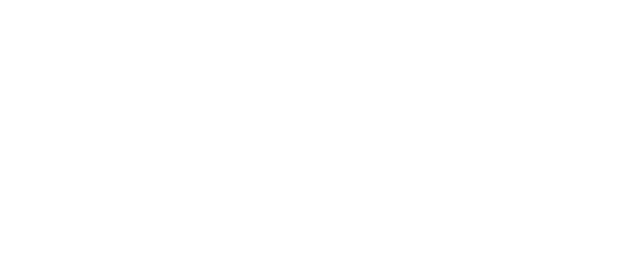
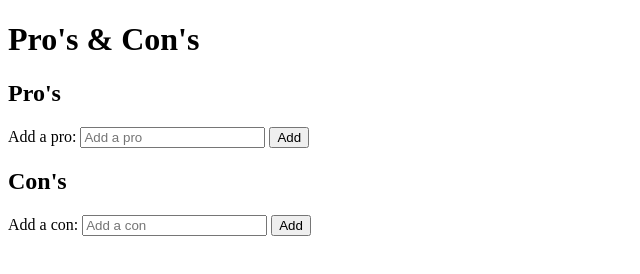
Before and after one commit to TommiNICE/javascript-challenge-techlabs, a website: page index.html in a window 1280 px wide. Shown: the whole page, without its empty margins (0-640 px from the left). Drawn offline with Linux system fonts and the light colour scheme.

Commit message:
Add: html structure

```diff
--- a/index.html
+++ b/index.html
@@ -7,7 +7,36 @@
     <title>Pro's & Con's</title>
 </head>
 <body>
-
+    <header></header>
+    <main>
+        <h1>Pro's & Con's</h1>
+        <section>
+            <h2>Pro's</h2>
+            <form id="pros-form">
+                <label for="pros-input">Add a pro:</label>
+                <input type="text" id="pros-input" placeholder="Add a pro">
+                <button type="button" id="add-pros-button">Add</button>
+            </form>
+            <div>
+                <ul id="pros-list">
+                    <!-- List items will be added here -->
+                </ul>
+            </div>
+        </section>
+        <section>
+            <h2>Con's</h2>
+            <form id="cons-form">
+                <label for="cons-input">Add a con:</label>
+                <input type="text" id="cons-input" placeholder="Add a con">
+                <button type="button" id="add-cons-button">Add</button>
+            </form>
+            <div>
+                <ul id="cons-list">
+                    <!-- List items will be added here -->
+                </ul>
+            </div>
+    </main>
+    <footer></footer>
     <script src="script.js"></script>
 </body>
 </html>
```
Also changed, not shown: db.json (+10 -0 lines).
